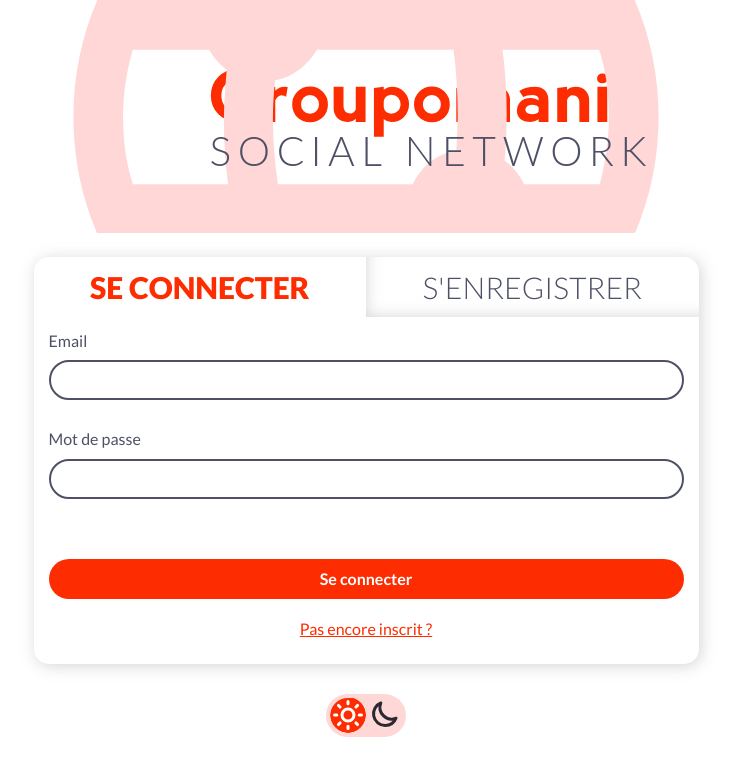
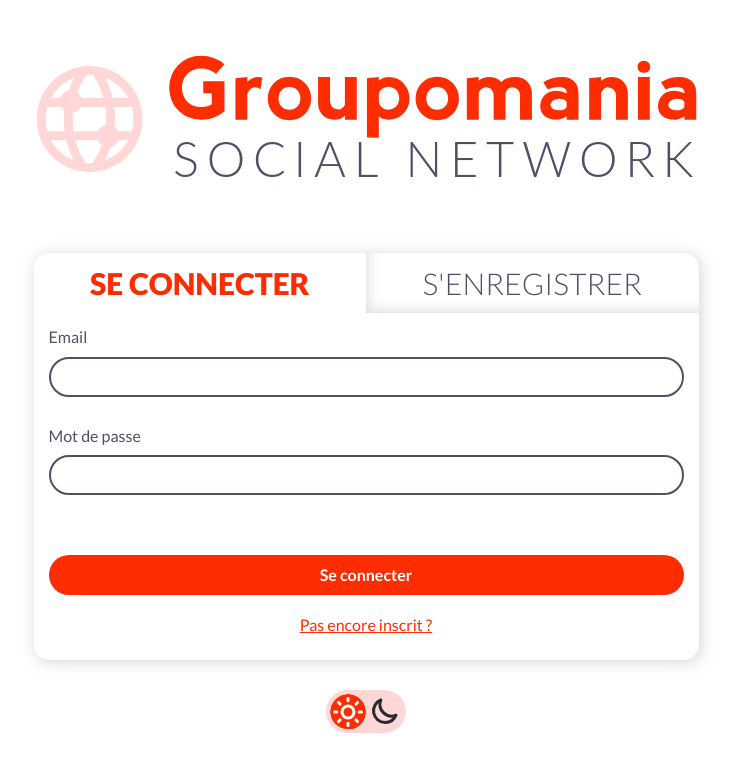
Before and after one commit to ClementBellier/P7-Groupomania, a React (Vite) app in the folder front/: page / in a window 1280 px wide. Shown: the top 776 px of the page, without its empty margins (274-1010 px from the left). Built offline with nearby package versions, Linux system fonts and the light colour scheme.

Commit message:
fix: weird logo display on Chrome & Opera

```diff
--- a/front/src/pages/styles/LoginPage.css
+++ b/front/src/pages/styles/LoginPage.css
@@ -2,11 +2,13 @@
     position: relative;
     width: 100%;
     aspect-ratio: 3;
+    display: flex;
+    justify-content: center;
+    align-items: center;
 }
 .loginpage-logo-image{
     position: relative;
-    width: 100%;
-    height: 100%;
+    width: 95%;
     object-fit: cover;
 }
 .loginpage-theme-input{
```
Also changed, not shown: front/public/assets/icon-left-font-dark.svg, front/public/assets/icon-left-font-light.svg.
